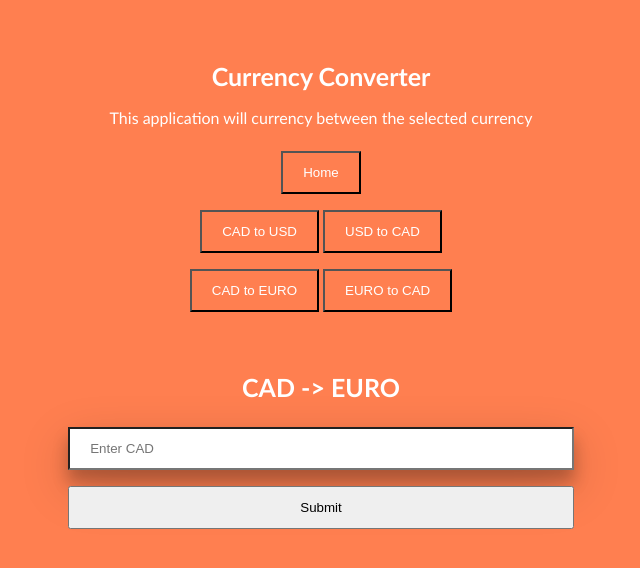
After one commit to matt-connell/Currency-Conversion, a Flask app: page /CADtoEURO in a window 1280 px wide. The commit adds this page. Shown: the top 568 px of the page, without its empty margins (319-959 px from the left). Run offline with Flask 2, Linux system fonts and the light colour scheme; some libraries are stand-ins or nearby versions.

Commit message:
add cad to euro conversion

```diff
--- a/static/styles.css
+++ b/static/styles.css
@@ -45,6 +45,8 @@ button {
     padding: 12px 20px;
     margin: 8px 0;
     box-sizing: border-box;
+    background-color: #ff7f50;
+    color: white;
 }
 
 button:hover{
--- /dev/null
+++ b/templates/CADtoEURO.html
@@ -0,0 +1,25 @@
+{% extends "index.html" %}
+{% block CADtoEURO %}
+<br><br>
+
+<div style="text-align: center;">
+    <h1>CAD -> EURO</h1>
+
+    <form class="container" action="/resultCADtoEURO" method="POST">
+        <input type="text" placeholder="Enter CAD" name="value" id="value">
+        <br>
+        <input type="Submit" class="file_submit">
+
+        {% if result %}
+            <h1> {{currency}} CAD = {{result}} EURO</h1>
+        {% endif %}
+    </form>
+
+
+
+
+</div>
+
+
+
+{% endblock %}
--- a/templates/index.html
+++ b/templates/index.html
@@ -5,7 +5,7 @@
         <meta name="viewport" content="width=device-width, initial-scale=1">
         <script src="https://ajax.googleapis.com/ajax/libs/jquery/3.5.1/jquery.min.js"></script>
         <script src="https://maxcdn.bootstrapcdn.com/bootstrap/3.4.1/js/bootstrap.min.js"></script>
-        <link rel="stylesheet" href="{{ url_for('static', filename= 'styles.css') }}">
+        <link rel="stylesheet" type="text/css"  href="{{ url_for('static', filename= 'styles.css') }}">
 
 		<title>Currency Converter</title>
 	</head>
@@ -14,18 +14,23 @@
 	<body style="text-align: center;">
         <br><br>
         <h1>Currency Converter</h1>
-        <p>Welcome to the currency application.</p>
-        <p>Currently Supported: /CADtoUSD, /USDtoCAD</p>
-        <p>Please enter /ChosenConversion as shown above or select one of the links below:</p>
-
+        <p>This application will currency between the selected currency</p>
         <a href="{{ url_for('views.home') }}"><button>Home</button></a>
-        <a href="{{ url_for('views.cad_to_usd') }}"><button>CAD -> USD</button></a>
-        <a href="{{ url_for('views.usd_to_cad') }}"><button>USD -> CAD</button></a>
+        <br>
+        <a href="{{ url_for('views.cad_to_usd') }}"><button>CAD to USD</button></a>
+        <a href="{{ url_for('views.usd_to_cad') }}"><button>USD to CAD</button></a>
+        <br>
+        <a href="{{ url_for('views.cad_to_euro') }}"><button>CAD to EURO</button></a>
+        <a href="{{ url_for('views.euro_to_cad') }}"><button>EURO to CAD</button></a>
 
         <div>
             {% block CADtoUSD %}
             {% endblock %}
+            {% block CADtoEURO %}
+            {% endblock %}
             {% block USDtoCAD %}
+            {% endblock %}
+            {% block EUROtoCAD %}
             {% endblock %}
         </div>
 
--- a/views.py
+++ b/views.py
@@ -53,3 +53,45 @@ def resultUSDtoCAD():
     format_float = "{:.2f}".format(result)
     #assign variables and render html file
     return render_template("USDtoCAD.html", result=format_float, currency=format_currency)
+
+#the route for CAD to EURO conversion
+@views.route("/CADtoEURO")
+def cad_to_euro():
+    #assign name variable to current conversion and render html file
+    return render_template("CADtoEURO.html")
+
+#this route is for when conversion button is clicked in html file
+@views.route("/resultCADtoEURO",methods=['POST',"GET"])
+def resultCADtoEURO():
+    output = request.form.to_dict()
+    #type cast to float variable
+    temp = float(output["value"])
+    #format number to 2 decimal places
+    format_currency = "{:.2f}".format(temp)
+    #conversion calculation
+    result = 0.698117 * temp
+    #format number to 2 decimal places
+    format_float = "{:.2f}".format(result)
+    #assign variables and render html file
+    return render_template("CADtoEURO.html", result=format_float, currency=format_currency)
+
+#the route for EURO to CAD conversion
+@views.route("/EUROtoCAD")
+def euro_to_cad():
+    #assign name variable to current conversion and render html file
+    return render_template("EUROtoCAD.html")
+
+#this route is for when conversion button is clicked in html file
+@views.route("/resultEUROtoCAD",methods=['POST',"GET"])
+def resultEUROtoCAD():
+    output = request.form.to_dict()
+    #type cast to float variable
+    temp = float(output["value"])
+    #format number to 2 decimal places
+    format_currency = "{:.2f}".format(temp)
+    #conversion calculation
+    result = 1.43243 * temp
+    #format number to 2 decimal places
+    format_float = "{:.2f}".format(result)
+    #assign variables and render html file
+    return render_template("EUROtoCAD.html", result=format_float, currency=format_currency)
```
Also changed, not shown: templates/EUROtoCAD.html (added, +25 -0 lines), 1 other file.
